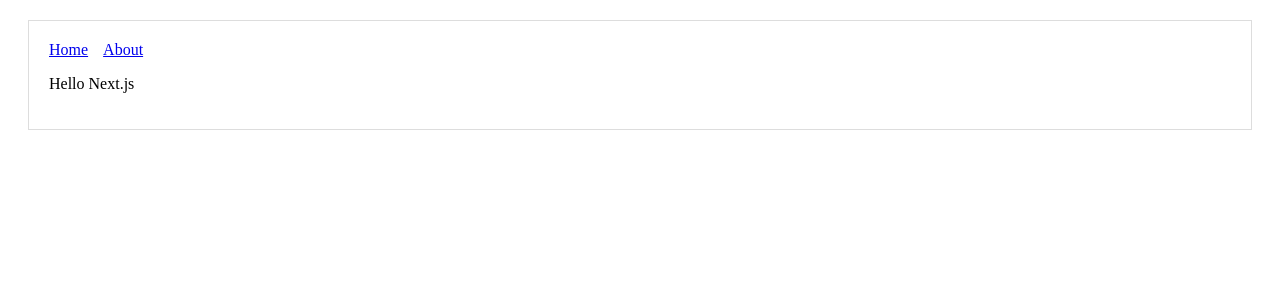
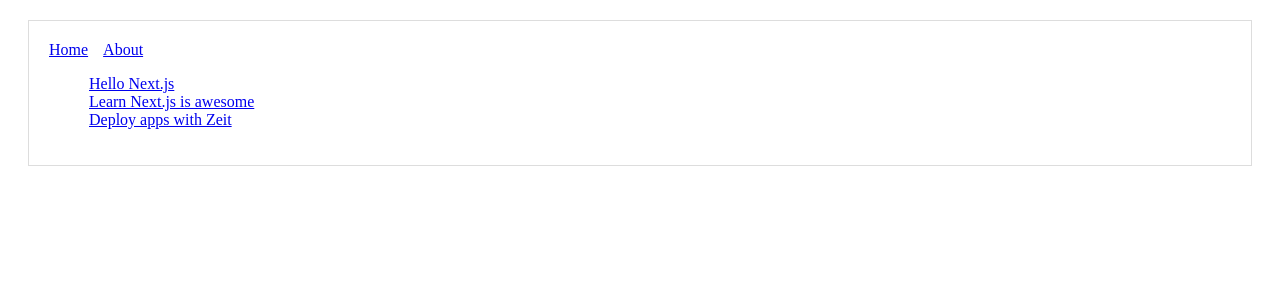
Before and after one commit to NigelEarle/next.js-tutorial, a Next.js app: page / in a window 1280 px wide. Shown: the top 300 px of the page. Built offline with nearby package versions, Linux system fonts and the light colour scheme.

Commit message:
add PostLink comp

```diff
--- a/pages/index.js
+++ b/pages/index.js
@@ -1,10 +1,20 @@
+import Layout from '../comps/MyLayout.js';
 import Link from 'next/link';
-import Layout from '../comps/MyLayout.js';
 
-const Index = () => (
+const PostLink = (props) => (
+  <div>
+    <Link href={`/post?title=${props.title}`}>
+      <a>{props.title}</a>
+    </Link>
+  </div>
+)
+
+export default () => (
   <Layout>
-    <p>Hello Next.js</p>
+    <ul>
+      <PostLink title="Hello Next.js"/>
+      <PostLink title="Learn Next.js is awesome"/>
+      <PostLink title="Deploy apps with Zeit"/>
+    </ul>
   </Layout>
 );
-
-export default Index
```
